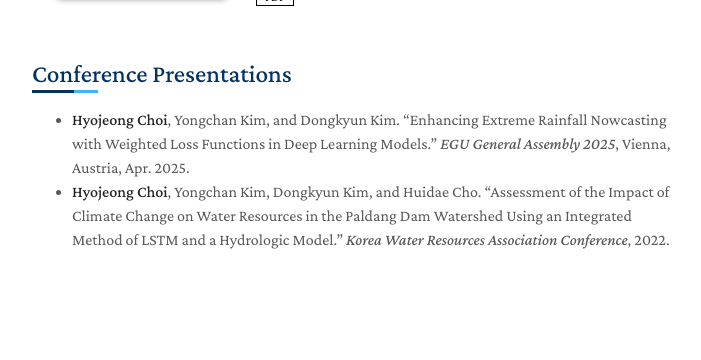
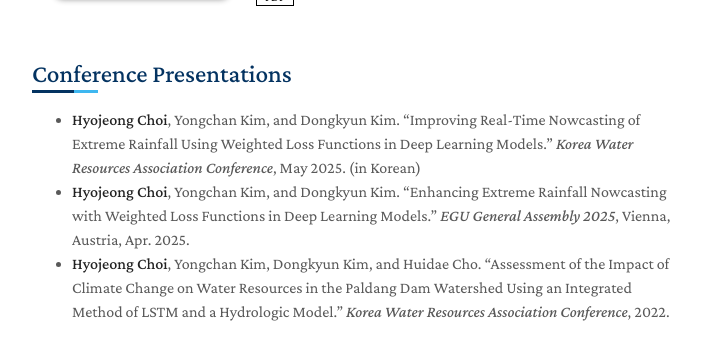
Before and after one commit to HyojeongChoi159/hyojeongchoi159.github.io, a Jekyll site: the page built from index.md, in a window 1280 px wide and 1213 px high, cut to the strip 795-1155 px from the top of the window. Shown: the whole strip, without its empty margins (438-1139 px from the left). Built offline with Jekyll 4.4.1, drawn with Linux system fonts in a browser that asks for light colours; a style sheet for code colours, icons or effects is not loaded; our own code applies the rules of GitHub Pages for plain Markdown files.

Commit message:
Add 2025 KWRA conference presentation

```diff
--- a/index.md
+++ b/index.md
@@ -21,5 +21,6 @@ I am a researcher in hydrology and hydrometeorology. I received my M.S. in Civil
 
 ## Conference Presentations
 
+- **Hyojeong Choi**, Yongchan Kim, and Dongkyun Kim. "Improving Real-Time Nowcasting of Extreme Rainfall Using Weighted Loss Functions in Deep Learning Models." *Korea Water Resources Association Conference*, May 2025. (in Korean)
 - **Hyojeong Choi**, Yongchan Kim, and Dongkyun Kim. "Enhancing Extreme Rainfall Nowcasting with Weighted Loss Functions in Deep Learning Models." *EGU General Assembly 2025*, Vienna, Austria, Apr. 2025.
 - **Hyojeong Choi**, Yongchan Kim, Dongkyun Kim, and Huidae Cho. "Assessment of the Impact of Climate Change on Water Resources in the Paldang Dam Watershed Using an Integrated Method of LSTM and a Hydrologic Model." *Korea Water Resources Association Conference*, 2022.
```
